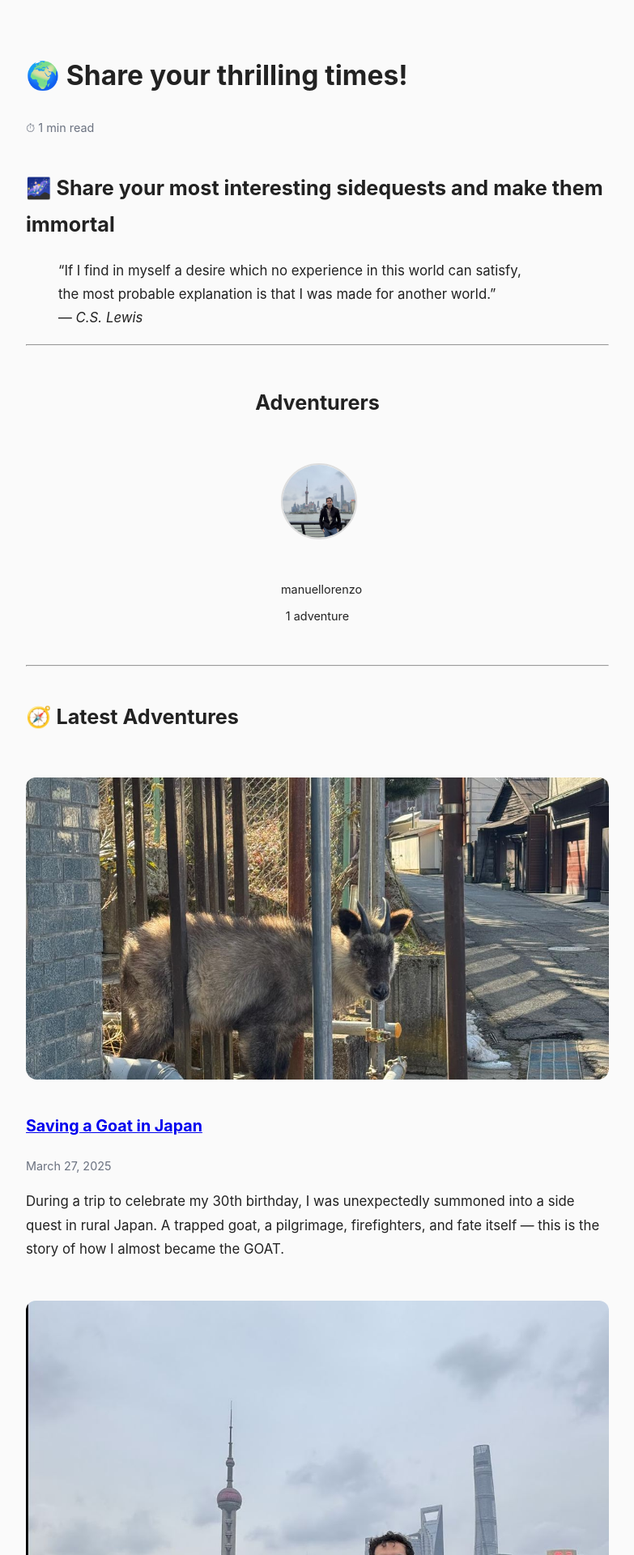
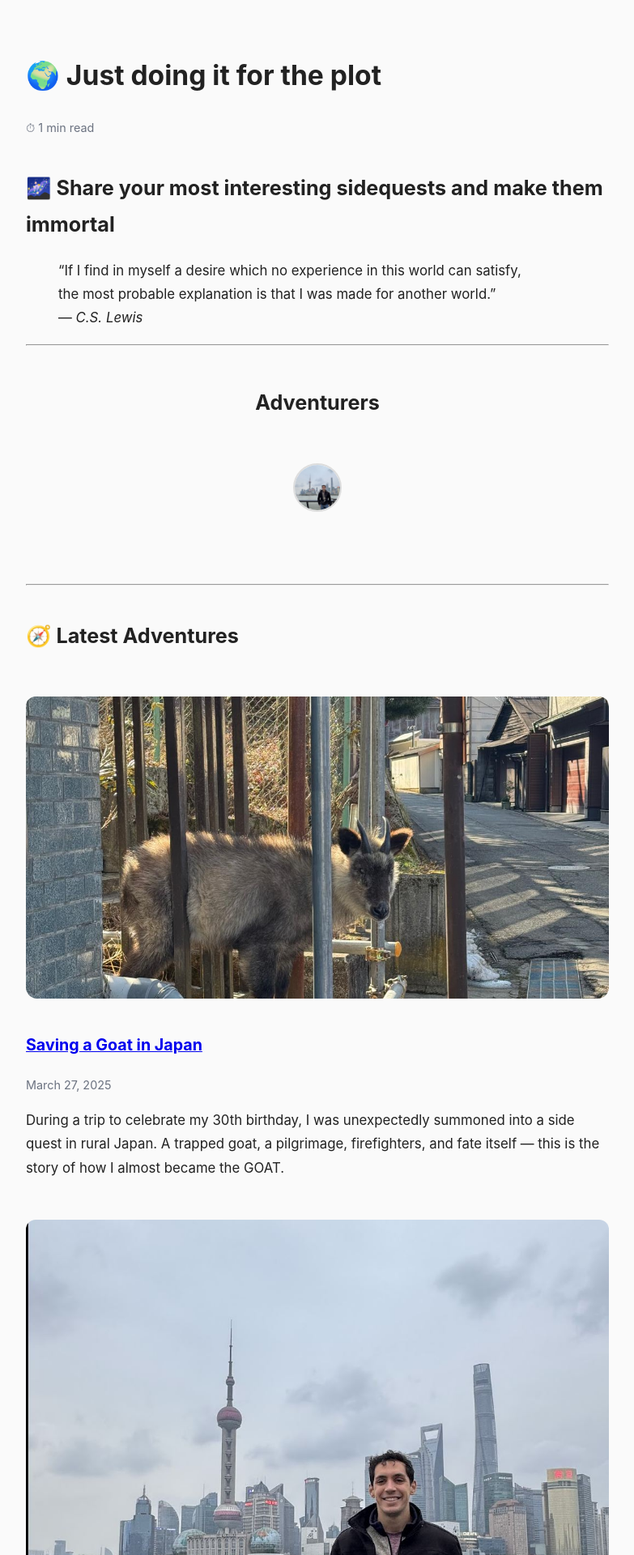
Before and after one commit to manuellyl04/thrilling-times, a Jekyll site: the page built from index.md, in a window 1280 px wide. Shown: the top 1920 px of the page at 81% size, without its empty margins (248-1031 px from the left). Built offline with Jekyll 4.4.1, drawn with Linux system fonts in a browser that asks for light colours.

Commit message:
better pics

```diff
--- a/assets/css/style.css
+++ b/assets/css/style.css
@@ -92,6 +92,25 @@ img {
   font-size: 0.9rem;
 }
 
+.adventurer img {
+  width: 56px;
+  height: 56px;
+  border-radius: 50%;
+  object-fit: cover;
+}
+
+.adventurer .tooltip {
+  display: none;
+}
+
+.adventurer:hover .tooltip {
+  display: block;
+}
+
+#adventurers .active img {
+  outline: 2px solid currentColor;
+}
+
 
 
 @keyframes fadeUp {
--- a/index.md
+++ b/index.md
@@ -3,7 +3,7 @@ layout: default
 title: Thrilling Times
 ---
 
-# 🌍 Share your thrilling times!
+# 🌍 Just doing it for the plot
 
 🌌 **Share your most interesting sidequests and make them immortal**
 ---
@@ -31,7 +24,6 @@ title: Thrilling Times
   <h2>Adventurers</h2>
 
   <div class="adventurers-grid">
-
     {% assign all_travellers = site.posts | map: "travellers" | compact | uniq | sort %}
 
     {% for traveller in all_travellers %}
@@ -46,26 +38,30 @@ title: Thrilling Times
         href="?traveller={{ traveller }}"
         class="adventurer"
         data-traveller="{{ traveller }}"
+        aria-label="{{ adventurers[traveller] | default: traveller }}"
       >
         <img
           src="{{ site.baseurl }}/assets/img/adventurers/{{ traveller }}.jpg"
           alt="{{ traveller }}"
           loading="lazy"
         >
-        <span class="name">
+
+        <span class="tooltip">
           {{ adventurers[traveller] | default: traveller }}
-        </span>
-        <span class="count">
-          {{ count }} adventure{% if count != 1 %}s{% endif %}
+          · {{ count }} adventure{% if count != 1 %}s{% endif %}
         </span>
       </a>
     {% endfor %}
-
   </div>
 
-  <button id="clear-filter" hidden>
-    ✖ Clear filter
-  </button>
+  <div id="filter-info" hidden>
+    <span>
+      Filtering by <strong id="active-traveller"></strong>
+    </span>
+    <button id="clear-filter">
+      Show all adventures
+    </button>
+  </div>
 </section>
 
 ---
```
Also changed, not shown: other parts of index.md (+3 -8 lines).
